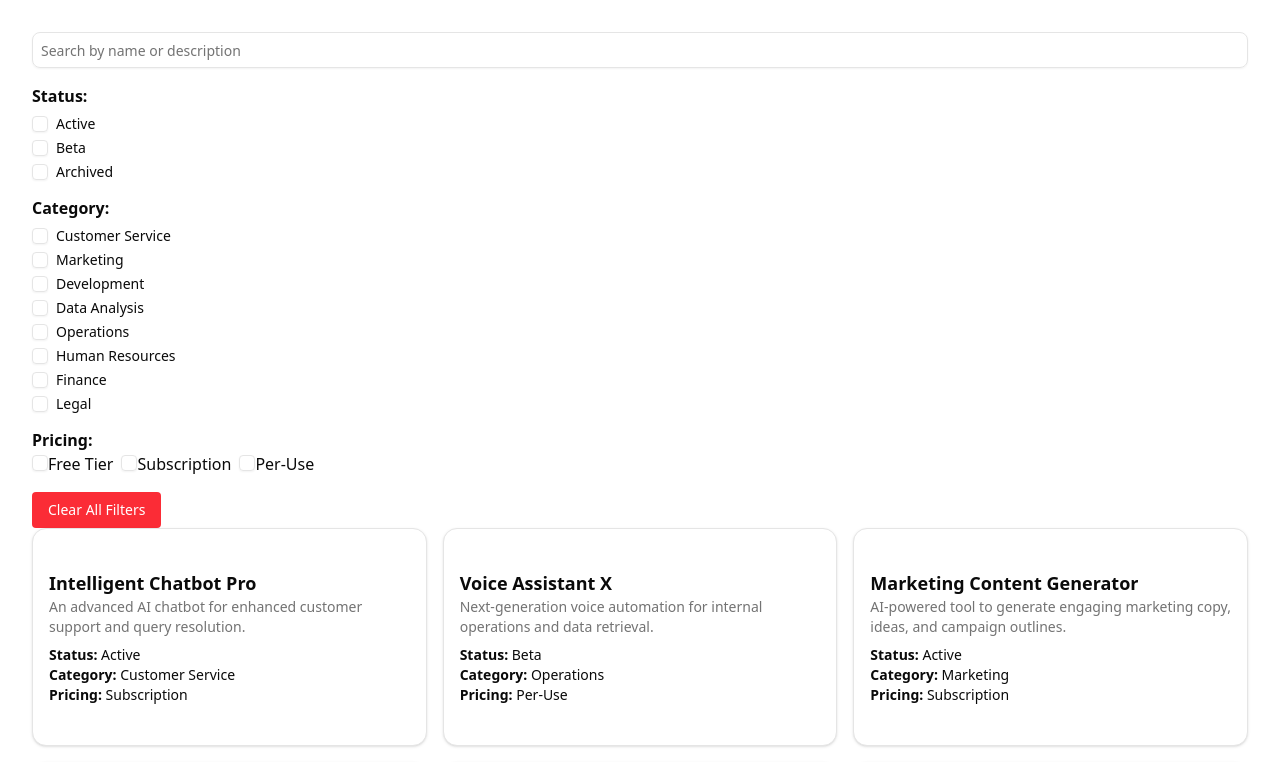
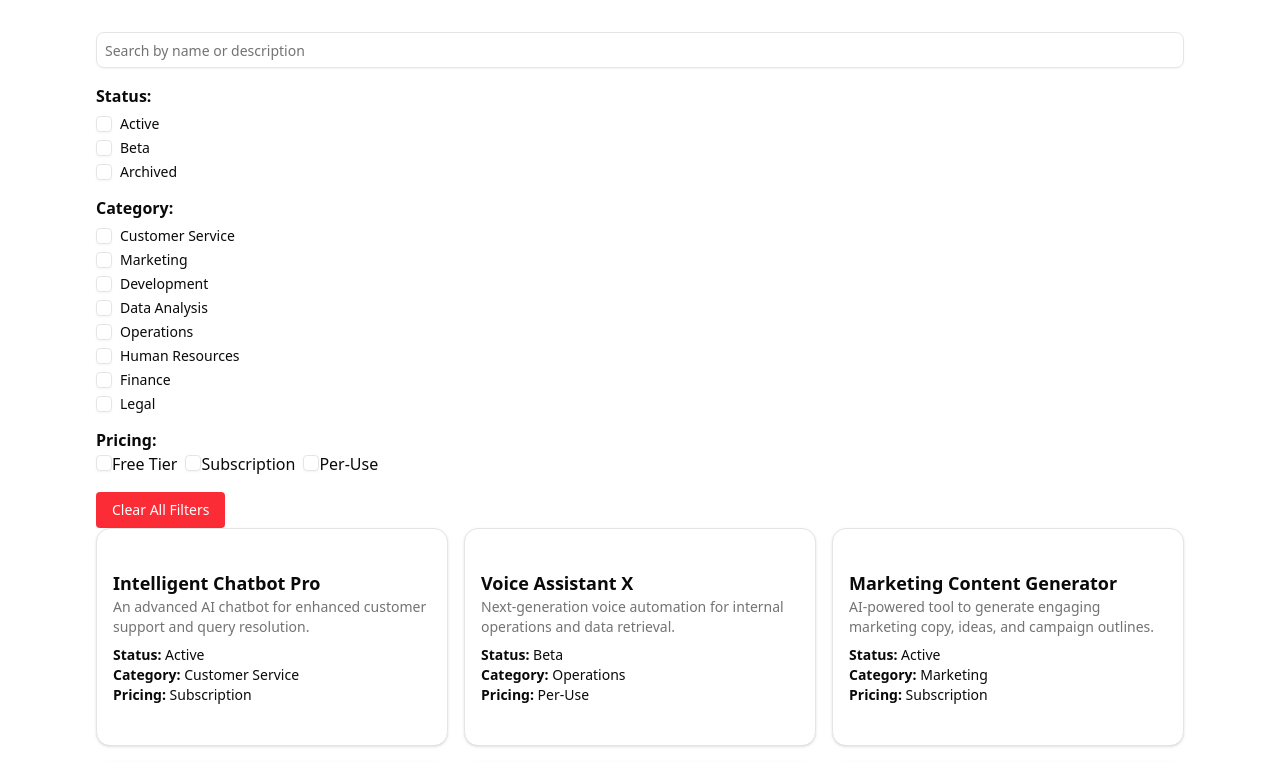
Before and after one commit to sumaiya-rahman-chowdhury/arklab-ai-agent, a Next.js app: page / in a window 1280 px wide. Shown: the top 762 px of the page. Built offline with nearby package versions, Linux system fonts and the light colour scheme.

Commit message:
added max-width

```diff
--- a/app/layout.tsx
+++ b/app/layout.tsx
@@ -28,7 +28,9 @@ export default function RootLayout({
       <body
         className={`${geistSans.variable} ${geistMono.variable} antialiased`}
       >
-        <StoreProvider>{children}</StoreProvider>
+        <StoreProvider>
+          <div className="w-[90%] max-w-[1400px] mx-auto">{children}</div>
+        </StoreProvider>
       </body>
     </html>
   );
```
